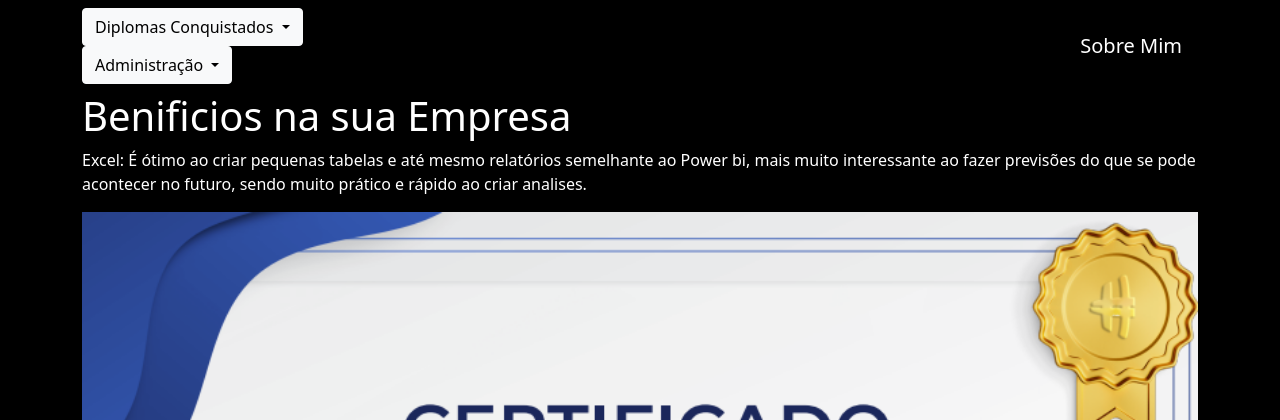
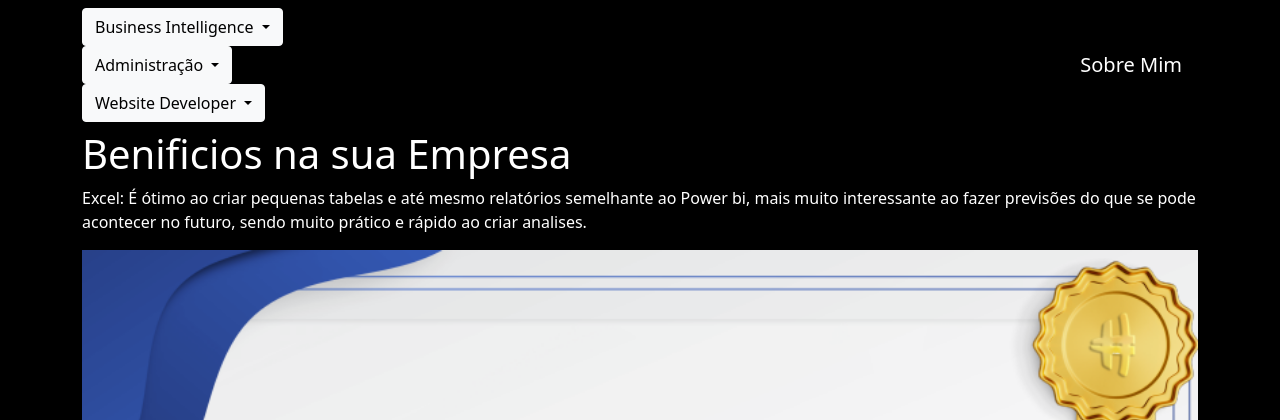
Before and after one commit to MelquiAlves2001/meucurriculo, a Flask app: page /excel in a window 1280 px wide. Shown: the top 420 px of the page. Run offline with Flask 3, Linux system fonts and the light colour scheme.

Commit message:
mult drops

```diff
--- a/melqui/templates/navbar.html
+++ b/melqui/templates/navbar.html
@@ -1,16 +1,15 @@
 <nav class="navbar navbar-expand-lg navbar-dark bg-#FFD700">
   <div class="container-fluid container"><!--foi adicionado mais um container para deixar a barra no centro-->
-    <div class="dropdown" col-2>
+    <div class="col-3">
+      <div class="dropdown">
             <button class="btn btn-light dropdown-toggle" type="button" id="dropdownMenuButton1" data-bs-toggle="dropdown" aria-expanded="false">
-              Diplomas Conquistados
+              Business Intelligence
             </button>
               <ul class="dropdown-menu" aria-labelledby="dropdownMenuButton1">
-                <!--<li><a class="dropdown-item" href="{{url_for('administracao')}}">Administração</a></li>-->
                 <li><a class="dropdown-item" href="{{url_for('sql')}}">Sql Server</a></li>
                 <li><a class="dropdown-item" href="{{url_for('powerbi')}}">Power Bi</a></li>
                 <li><a class="dropdown-item" href="{{url_for('excel')}}">Excel</a></li>
                 <li><a class="dropdown-item" href="{{url_for('python')}}">Python</a></li>
-                <li><a class="dropdown-item" href="{{url_for('htmlecss')}}">HTML&CSS</a></li>
                 <li><a class="dropdown-item" href="{{url_for('powerpoint')}}">Power Point</a></li>
                 <li><a class="dropdown-item" href="{{url_for('word')}}">Word</a></li>
               </ul>
@@ -20,7 +19,15 @@
               <ul class="dropdown-menu" aria-labelledby="dropdownMenuButton2">
                 <li><a class="dropdown-item" href="{{url_for('administracao')}}">Administração</a></li>
               </ul>
+              <button class="btn btn-light dropdown-toggle" type="button" id="dropdownMenuButton3" data-bs-toggle="dropdown" aria-expanded="false">
+                Website Developer
+                </button>
+              <ul class="dropdown-menu" aria-labelledby="dropdownMenuButton3">
+                  <li><a class="dropdown-item" href="{{url_for('python')}}">Python</a></li>
+                <li><a class="dropdown-item" href="{{url_for('htmlecss')}}">HTML&CSS</a></li>
+              </ul>
         </div>
+      </div>
     <div class="collapse navbar-collapse" id="navbarSupportedContent">
       <ul class="navbar-nav me-auto mb-2 mb-lg-0">
       </ul>
```
